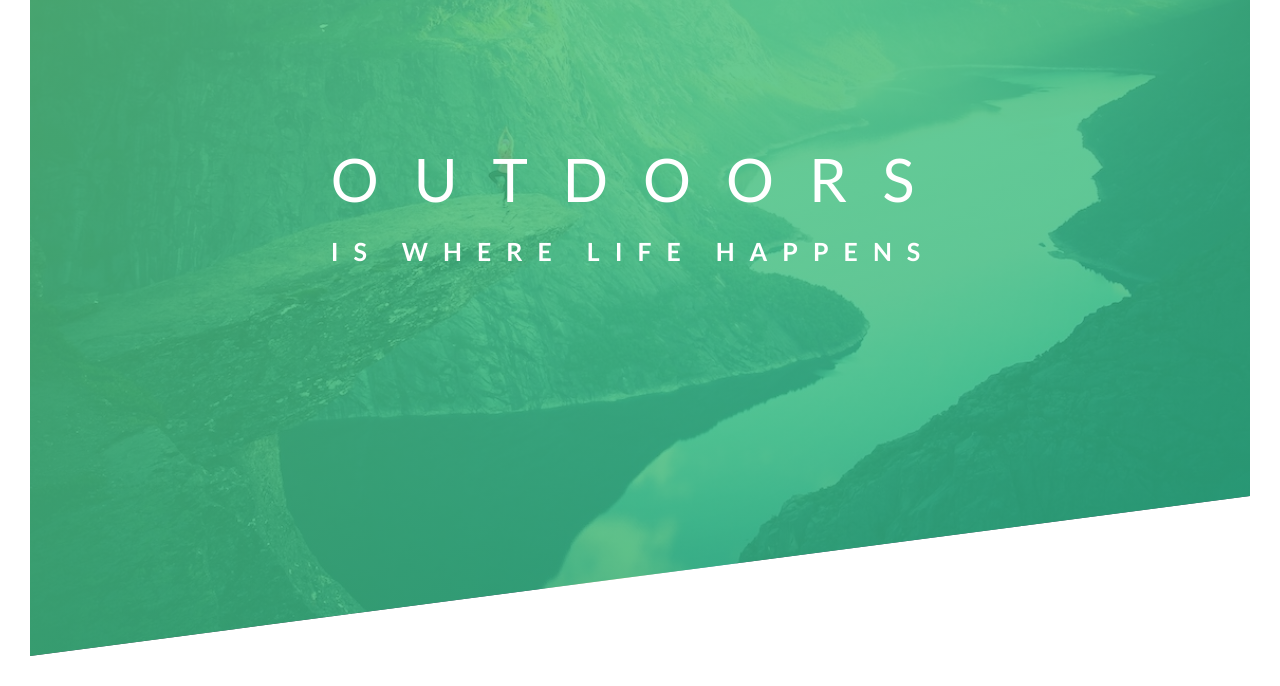
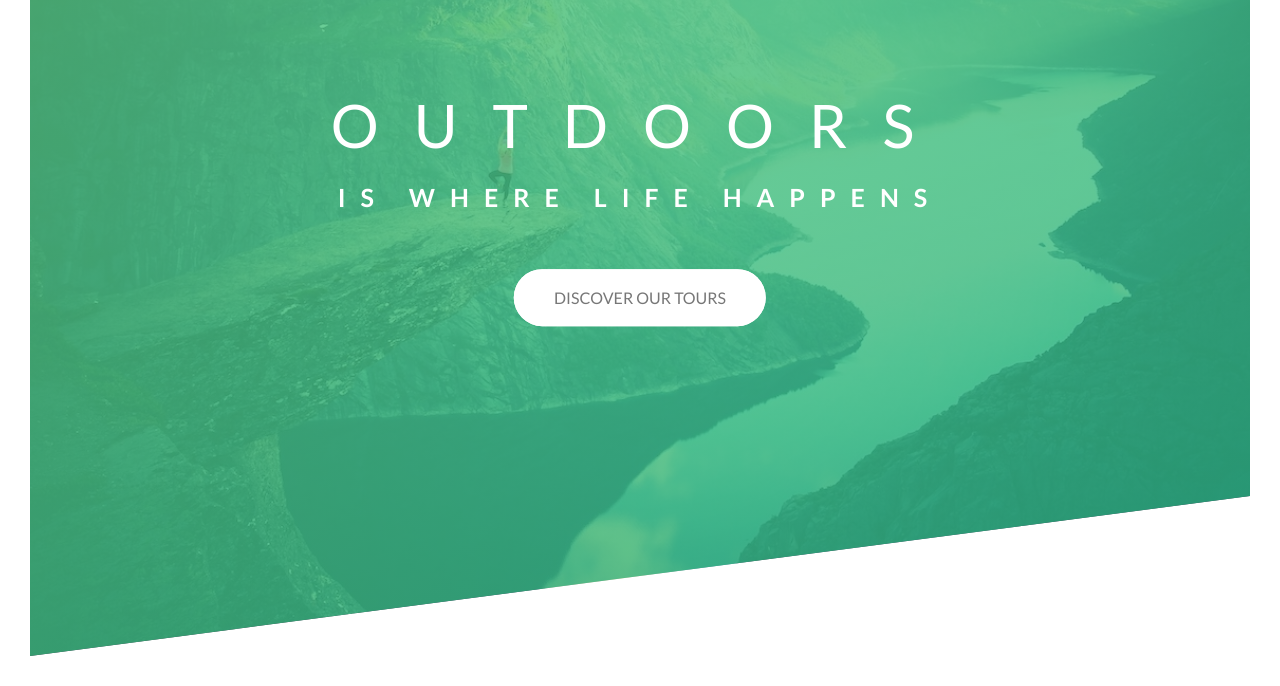
Before and after one commit to jasonlu2907/Tours-Booking, a plain HTML site: page starter/index.html in a window 1280 px wide. Shown: the part 134-820 px from the top of the page. Drawn offline with Linux system fonts and the light colour scheme.

Commit message:
Finish Header of Natours

```diff
--- a/starter/css/style.css
+++ b/starter/css/style.css
@@ -54,12 +54,14 @@ header {
     top: 40%; /*50% tu thang cha, tuc la header*/
     left: 50%;
     transform: translate(-50%, -50%); /*relate to the element itself*/
+    text-align: center;
 }
 
 .heading-primary {
     /* background-color: red; */
     text-transform: uppercase;
     color: #fff;
+    margin-bottom: 50px;
 }
 
 .heading-primary-main {
@@ -67,6 +69,10 @@ header {
     font-size: 60px;
     font-weight: 400;
     letter-spacing: 35px;
+
+    animation-name: moveInLeft;
+    animation-duration: 1s;
+    animation-timing-function: ease-out;
 }
 
 .heading-primary-sub {
@@ -74,4 +80,131 @@ header {
     font-size: 25px;
     font-weight: 700;
     letter-spacing: 15px;
+
+    animation: moveInRight 1s ease-out;
 }
+
+@keyframes moveInLeft {
+    0% {
+        opacity: 0;
+        transform: translateX(-100px);
+    }
+
+    80% {
+        transform: translateX(10px);
+    }
+
+    100% {
+        opacity: 1;
+        transform: translate(0);
+    }
+}
+
+@keyframes moveInRight {
+    0% {
+        opacity: 0;
+        transform: translateX(100px);
+    }
+
+    80% {
+        transform: translateX(-10px);
+    }
+
+    100% {
+        opacity: 1;
+        transform: translate(0);
+    }
+}
+
+/*STYLING BUTTONS  */
+/* muốn link và visited stay the same nên viết code chung */
+.btn:link,
+.btn:visited {
+    text-transform: uppercase;
+    /* Clear underline */
+    text-decoration: none;
+    padding: 15px 40px;
+    display: inline-block;
+    border-radius: 50px;
+
+    position: relative;
+
+    /* 2types of animations, but here we use ez one */
+    transition: all;
+    transition-duration: 0.2s;
+    /* transition-delay: 0.2s; */
+
+    /*Ban đầu tưởng muốn cho vô giữa dùng transform hoặc absolute property cho ngầu
+    nhưng đơn giản vì đây là inline-block nên mình treat it as a text ->center align
+    chổ mà nó nằm trong khoảng: text-box */
+
+}
+.btn:hover {
+    transform: translateY(-3px);
+    box-shadow: 0 10px 20px rgba(0,0,0,.2);
+}
+/* When we click the btn */
+.btn:active {
+    transform: translateY(-1px);
+    box-shadow: 0 5px 10px rgba(0,0,0,.2);
+}
+
+.btn-white {
+    background-color: #fff;
+    color: #777;
+}
+
+/* ------------------ */
+.btn::after {
+    /* To create it, first thing to do is to specify the content no matter if it ""
+    otherwise its not going to appear */
+    content: "";
+    display: inline-block;
+
+    /* 100% of the height&width of the real btn */
+    height: 100%;
+    width: 100%;
+    border-radius: 50px;
+
+    /* Ko có những cái này nó sẽ tự gộp lại thành 1 element nên btn sẽ trông bự
+    + absolute sẽ tìm tới thằng "relative" gần nhất -> real btn
+    + z-index để makesure nó nằm bên dưới real btn*/
+    position: absolute;
+    top: 0;
+    left : 0;
+    z-index: -1;
+
+    transition: all 0.2s;
+}
+
+.btn-white::after {
+    background-color: #fff;
+
+}
+
+.btn:hover::after {
+    /* scale increase the element */
+    transform: scaleX(1.4) scaleY(1.6);
+    opacity: 0;
+}
+
+@keyframes moveInBottom {
+    0% {
+        opacity: 0;
+        transform: translateY(30px);
+    }
+
+    100% {
+        opacity: 1;
+        transform: translate(0);
+    }
+}
+
+.btn-animated {
+    animation: moveInBottom .5s ease-out 0.75s;
+
+    /* Ghi đến đây thôi, btn ko có animation trong 1 lúc,
+    để prevent chn này dùng animation-fill-mode backward đơn giản là
+    nó sẽ áp dụng animation trước lúc 0% luôn */
+    animation-fill-mode: backwards;
+}
--- a/starter/index.html
+++ b/starter/index.html
@@ -23,6 +23,8 @@
                     <span class="heading-primary-main">Outdoors</span>
                     <span class="heading-primary-sub">is where life happens</span>
                 </h1>
+
+                <a href="#" class="btn btn-white btn-animated">Discover our tours</a>
             </div>
         </header>
 
```
